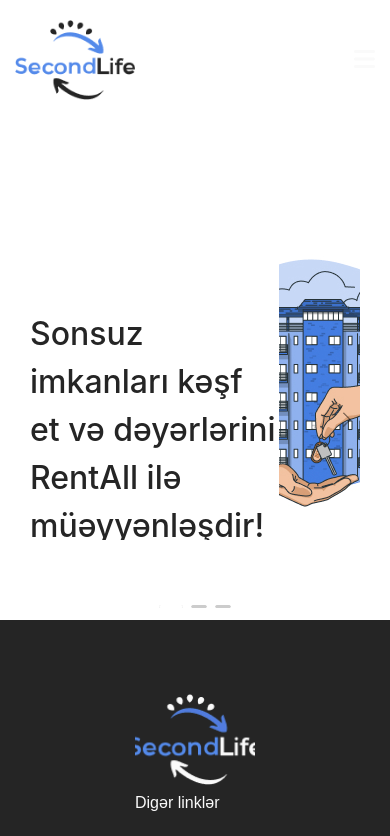
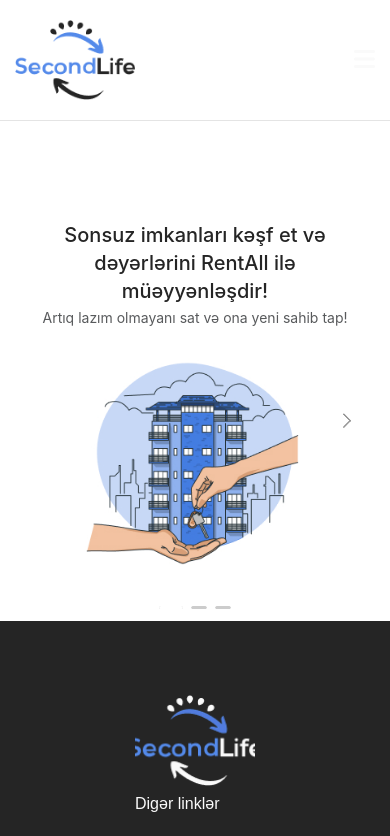
Before and after one commit to kananguluzade/RentAll, a React (Vite) app: page / in a window 390 px wide. Shown: the top 836 px of the page. Built offline with nearby package versions, Linux system fonts and the light colour scheme; a web font is replaced by a local one.

Commit message:
last version hero section

```diff
--- a/src/App.css
+++ b/src/App.css
@@ -200,3 +200,7 @@
 .slick-arrow{
   color: black !important;
 }
+
+.header-border{
+  border-bottom: 1px solid var(--gray-light);
+}
--- a/src/components/Header/Header.jsx
+++ b/src/components/Header/Header.jsx
@@ -1,4 +1,4 @@
-import  React, { useState } from "react";
+import React, { useState } from "react";
 import logo from "../../../public/logo.png";
 import { FontAwesomeIcon } from "@fortawesome/react-fontawesome";
 import {
@@ -28,6 +28,7 @@
   ];
 
   return (
+    <div className="header-border">
       <div className="container">
         <div className={styles.header}>
           <div className={styles.header__logo}>
@@ -69,6 +70,7 @@
           </div>
         </div>
       </div>
+    </div>
   );
 };
 
--- a/src/pages/Home/Home.jsx
+++ b/src/pages/Home/Home.jsx
@@ -1,16 +1,9 @@
 import React from "react";
 import { Carousel } from "antd";
 import firstHeroImage from "../../../public/first-hero.jpg";
+import secondHeroImage from "../../../public/second-hero.jpg";
+import thirdHeroImage from "../../../public/third-hero.jpg";
 import styles from "../Home/Home.module.css";
-
-const contentStyle = {
-  margin: 0,
-  height: "160px",
-  color: "#fff",
-  lineHeight: "160px",
-  textAlign: "center",
-  background: "#364d79",
-};
 
 const Home = () => {
   return (
@@ -30,10 +23,30 @@
           </div>
         </div>
         <div className={styles.heroPage}>
-          <h3 style={contentStyle}>2</h3>
+          <div className={styles.heroLeftContent}>
+            <h3 className={styles.mainContent}>
+              Sonsuz imkanları kəşf et və dəyərlərini RentAll ilə müəyyənləşdir!
+            </h3>
+            <p className={styles.helperContent}>
+              Artıq lazım olmayanı sat və ona yeni sahib tap!
+            </p>
+          </div>
+          <div className={styles.heroRightContent}>
+            <img src={secondHeroImage} alt="First Hero" />
+          </div>
         </div>
         <div className={styles.heroPage}>
-          <h3 style={contentStyle}>3</h3>
+          <div className={styles.heroLeftContent}>
+            <h3 className={styles.mainContent}>
+              Sonsuz imkanları kəşf et və dəyərlərini RentAll ilə müəyyənləşdir!
+            </h3>
+            <p className={styles.helperContent}>
+              Artıq lazım olmayanı sat və ona yeni sahib tap!
+            </p>
+          </div>
+          <div className={styles.heroRightContent}>
+            <img src={thirdHeroImage} alt="First Hero" />
+          </div>
         </div>
       </Carousel>
     </div>
--- a/src/pages/Home/Home.module.css
+++ b/src/pages/Home/Home.module.css
@@ -4,7 +4,6 @@
   flex-direction: row;
   justify-content: space-around;
   align-items: center;
-
 }
 
 .heroLeftContent {
@@ -31,7 +30,81 @@
   margin-top: 100px;
 }
 
-.heroRightContent{
-    width: 320px;
-    height: 320px;
+.heroRightContent {
+  width: 320px;
+  height: 320px;
 }
+
+@media (max-width: 1000px) {
+  .heroLeftContent {
+    max-width: 440px;
+  }
+
+  .mainContent {
+    font-weight: 500;
+    font-size: 26px;
+    line-height: 38px;
+  }
+
+  .helperContent {
+    font-weight: 400;
+    font-size: 16px;
+    line-height: 26px;
+  }
+
+  .heroRightContent {
+    width: 260px;
+    height: 260px;
+  }
+}
+
+@media (max-width: 768px) {
+  .heroLeftContent {
+    max-width: 320px;
+  }
+
+  .mainContent {
+    font-weight: 500;
+    font-size: 20px;
+    line-height: 28px;
+  }
+
+  .helperContent {
+    font-weight: 400;
+    font-size: 14px;
+    line-height: 26px;
+  }
+
+  .heroRightContent {
+    width: 260px;
+    height: 260px;
+  }
+}
+
+@media (max-width: 620px) {
+  .heroPage {
+   flex-direction: column;
+  }
+
+  .heroLeftContent {
+    max-width: 100%;
+    text-align: center;
+  }
+
+  .mainContent {
+    font-weight: 500;
+    font-size: 20px;
+    line-height: 28px;
+  }
+
+  .helperContent {
+    font-weight: 400;
+    font-size: 14px;
+    line-height: 26px;
+  }
+
+  .heroRightContent {
+    width: 260px;
+    height: 260px;
+  }
+}
```
Also changed, not shown: public/second-hero.jpg (added), public/third-hero.jpg (added). Lines whose indentation alone changed are shown as unchanged.
